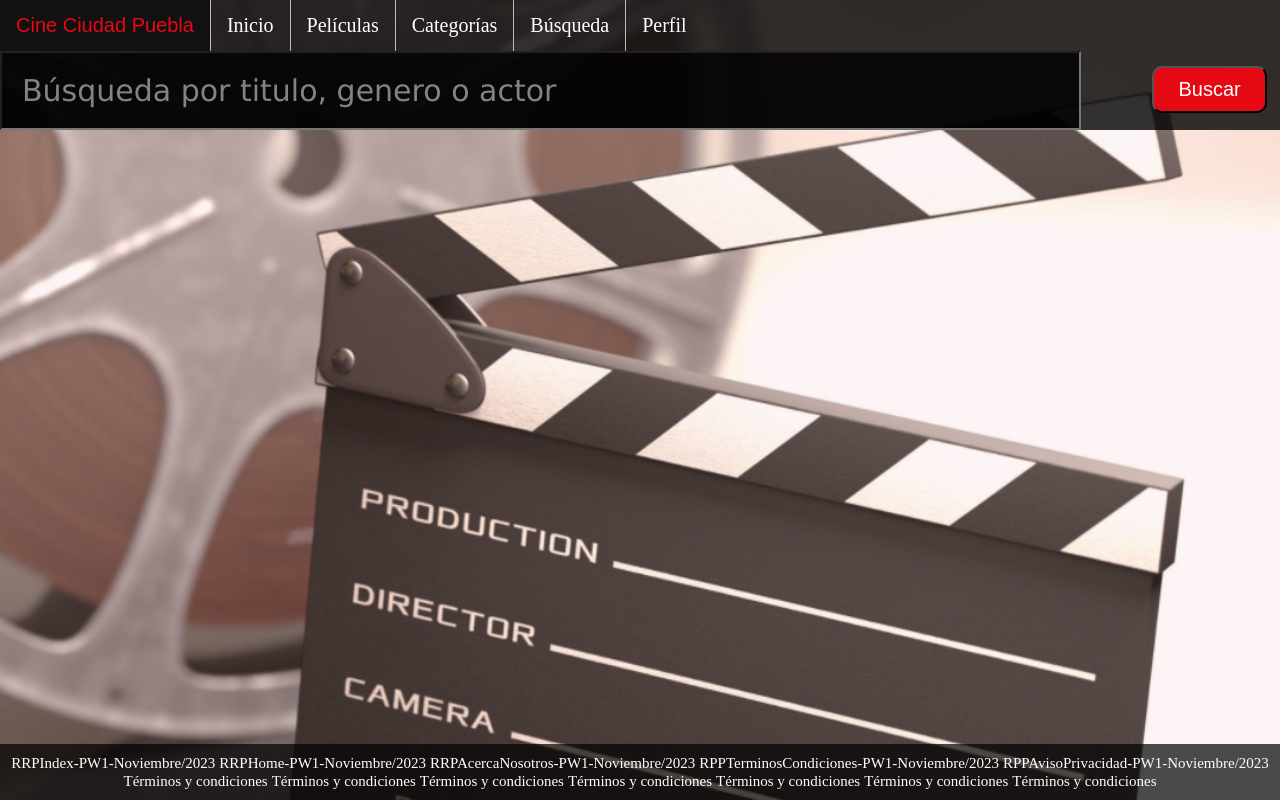
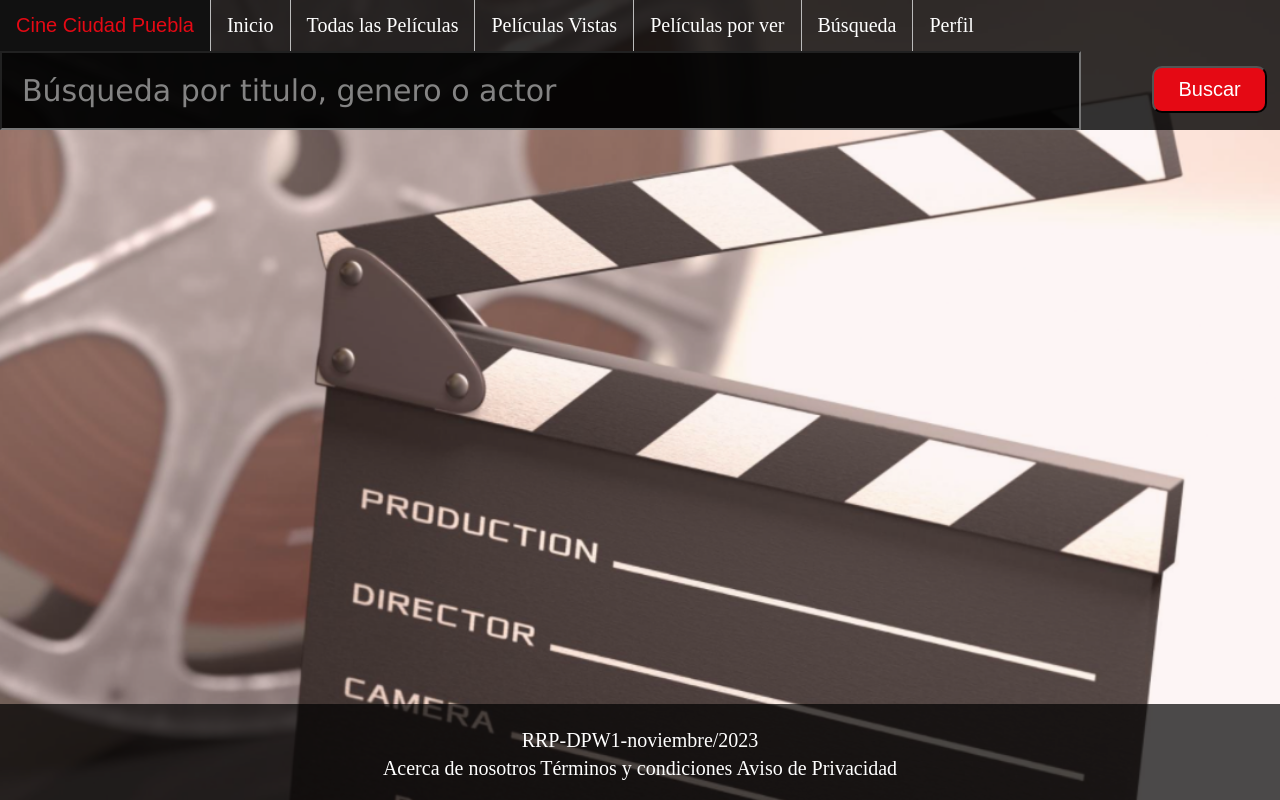
Before and after one commit to ramssrez/phpweb, a PHP site: page /RRPBuscar.html in a window 1280 px wide. Run offline with PHP 8.4, Linux system fonts and the light colour scheme.

Commit message:
Modificicación del footer de las pagians

```diff
--- a/RRPBuscar.html
+++ b/RRPBuscar.html
@@ -13,8 +13,9 @@
                     <a href="RRPHome.html" id="logo">Cine Ciudad Puebla</a>
                 </li>
                 <li><a href="RRPHome.html">Inicio</a></li>
-                <li><a href="#">Películas</a></li>
-                <li><a href="#">Categorías</a></li>
+                <li><a href="#">Todas las Películas</a></li>
+                <li><a href="#">Películas Vistas</a></li>
+                <li><a href="#">Películas por ver</a></li>
                 <li><a href="RRPBuscar.html">Búsqueda</a></li>
                 <li><a href="#" id="perfil">Perfil</a></li>
             </ul>
@@ -31,18 +32,10 @@
         </form>
         <footer class="footer">
             <div class="footer-links">
-                <a href="RRPindex.html">RRPIndex-PW1-Noviembre/2023</a>
-                <a href="RRPHome.html">RRPHome-PW1-Noviembre/2023</a>
-                <a href="RRPAcercaNosotros.html">RRPAcercaNosotros-PW1-Noviembre/2023</a>
-                <a href="RRPTerminosCondiciones.html">RPPTerminosCondiciones-PW1-Noviembre/2023</a>
-                <a href="RRPAvisoPrivacidad.html">RPPAvisoPrivacidad-PW1-Noviembre/2023</a>
-                <a href="#">Términos y condiciones</a>
-                <a href="#">Términos y condiciones</a>
-                <a href="#">Términos y condiciones</a>
-                <a href="#">Términos y condiciones</a>
-                <a href="#">Términos y condiciones</a>
-                <a href="#">Términos y condiciones</a>
-                <a href="#">Términos y condiciones</a>
+                <p>RRP-DPW1-noviembre/2023</p>
+                <a href="RRPAcercaNosotros.html">Acerca de nosotros</a>
+                <a href="RRPTerminosCondiciones.html">Términos y condiciones</a>
+                <a href="RRPAvisoPrivacidad.html">Aviso de Privacidad</a>
             </div>
         </footer>
     </body>
--- a/RRPHome.html
+++ b/RRPHome.html
@@ -21,6 +21,9 @@
         <footer class="footer">
             <div class="footer-links">
                 <p>RRP-DPW1-noviembre/2023</p>
+                <a href="RRPAcercaNosotros.html">Acerca de nosotros</a>
+                <a href="RRPTerminosCondiciones.html">Términos y condiciones</a>
+                <a href="RRPAvisoPrivacidad.html">Aviso de Privacidad</a>
             </div>
         </footer>
     </body>
--- a/css/styles.css
+++ b/css/styles.css
@@ -63,17 +63,21 @@ svg {
     font-family: 'Bebas Neue', sans-serif;
     padding-top: 10px;
 }
-
 .footer {
     background: rgba(0,0,0,.7);
     text-align: center;
     margin-top: auto;
-    padding: 10px;
+    padding: 20px;
   }
+.footer-links p{
+    margin: 5px;
+    color: #fff;
+    font-size: 20px;
+}
 .footer-links a{
     color: #fff;
+    font-size: 20px;
     text-decoration: none;
-    font-size: 15px;
 }
 .footer-links a:hover{
     text-decoration: none;
--- a/index.html
+++ b/index.html
@@ -31,6 +31,9 @@
         <footer class="footer">
             <div class="footer-links">
                 <p>RRP-DPW1-noviembre/2023</p>
+                <a href="RRPAcercaNosotros.html">Acerca de nosotros</a>
+                <a href="RRPTerminosCondiciones.html">Términos y condiciones</a>
+                <a href="RRPAvisoPrivacidad.html">Aviso de Privacidad</a>
             </div>
         </footer>
     </body>
```
Also changed, not shown: RRPAcercaNosotros.html (+4 -12 lines), RRPAvisoPrivacidad.html (+4 -13 lines), RRPTerminosCondiciones.html (+4 -12 lines).
